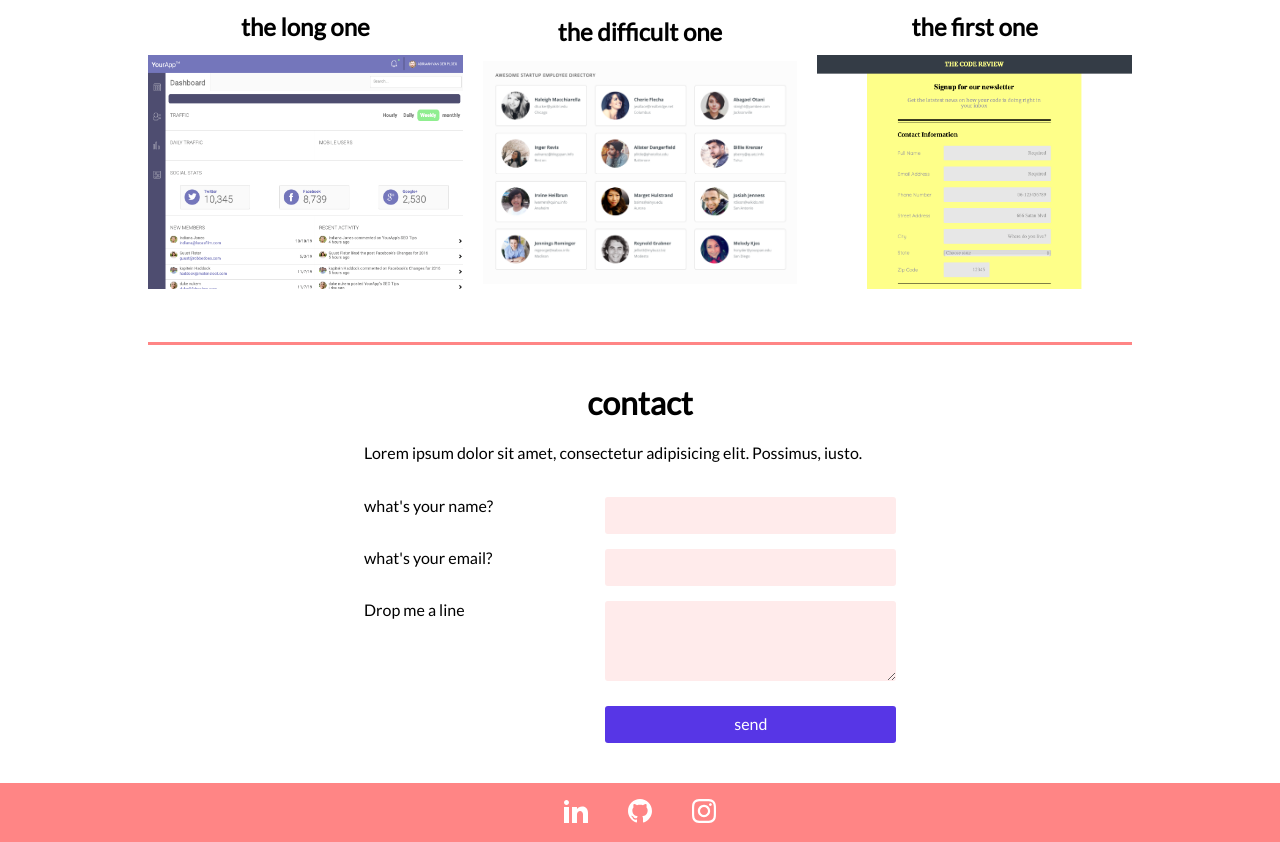
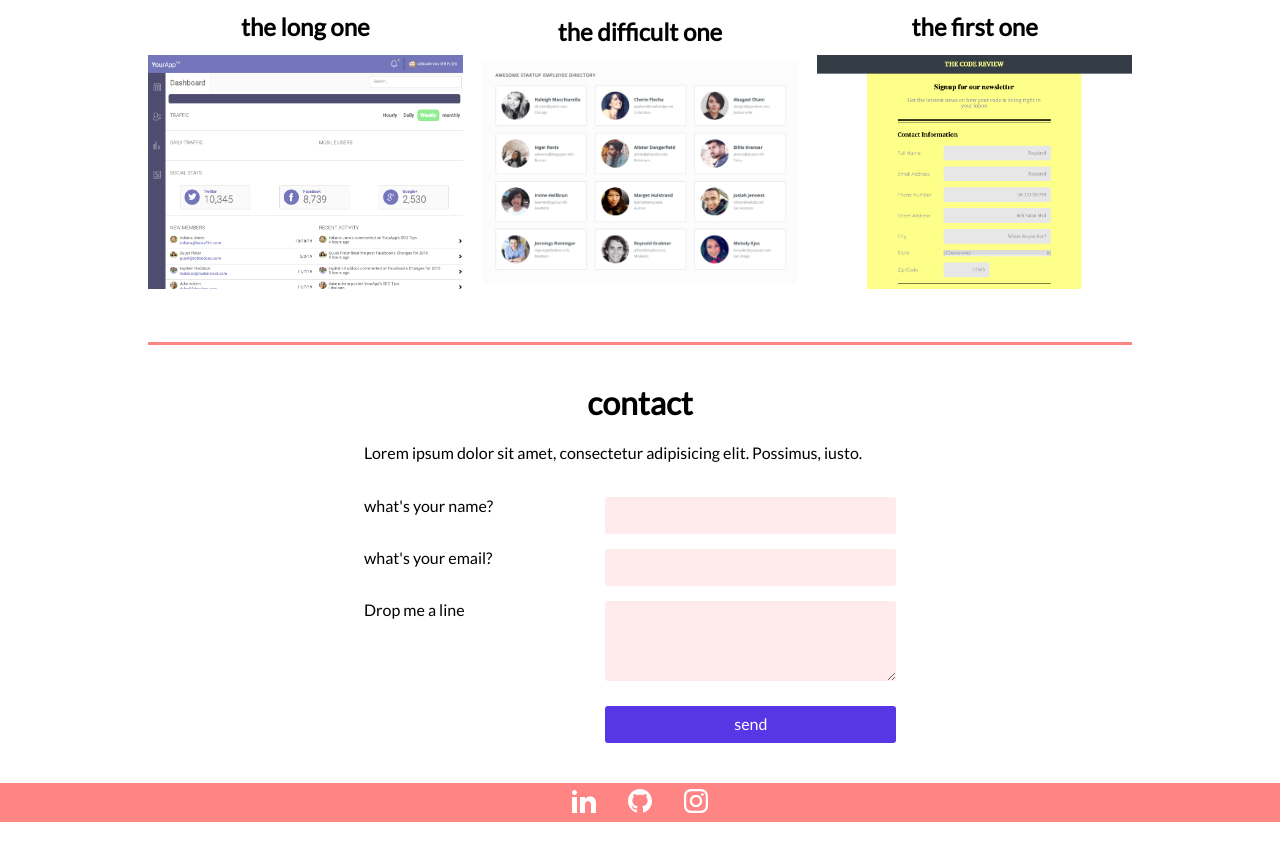
Before and after one commit to adriaan113/capstone_portfolio, a plain HTML site: page index.html in a window 1280 px wide. Shown: the part 618-1460 px from the top of the page. Drawn offline with nearby package versions, Linux system fonts and the light colour scheme.

Commit message:
made social icons SCG inline

```diff
--- a/index.html
+++ b/index.html
@@ -221,9 +221,19 @@
 
   <footer>
     <div class="social-container">
-      <a href="https://www.linkedin.com/in/adriaanvanderploeg/" target="_blank"><img src="img/thumbnails/linkedin.svg" alt=""></a>
-      <a href="https://github.com/adriaan113" target="_blank"><img src="img/thumbnails/github.svg" alt=""></a>
-      <a href="https://www.instagram.com/adriaanvanderploeg/" target="_blank"><img src="img/thumbnails/insta.svg" alt=""></a>
+      <a href="https://www.linkedin.com/in/adriaanvanderploeg/" target="_blank">
+        <svg class="social-icon" xmlns="http://www.w3.org/2000/svg" width="24" height="24" fill="#fff" viewBox="0 0 24 24">
+          <path d="M4.98 3.5c0 1.381-1.11 2.5-2.48 2.5s-2.48-1.119-2.48-2.5c0-1.38 1.11-2.5 2.48-2.5s2.48 1.12 2.48 2.5zm.02 4.5h-5v16h5v-16zm7.982 0h-4.968v16h4.969v-8.399c0-4.67 6.029-5.052 6.029 0v8.399h4.988v-10.131c0-7.88-8.922-7.593-11.018-3.714v-2.155z"/>
+        </svg>
+      </a>
+      <a href="https://github.com/adriaan113" target="_blank">
+        <svg class="social-icon" xmlns="http://www.w3.org/2000/svg" width="24" height="24" fill="#fff" viewBox="0 0 24 24"><path d="M12 0c-6.626 0-12 5.373-12 12 0 5.302 3.438 9.8 8.207 11.387.599.111.793-.261.793-.577v-2.234c-3.338.726-4.033-1.416-4.033-1.416-.546-1.387-1.333-1.756-1.333-1.756-1.089-.745.083-.729.083-.729 1.205.084 1.839 1.237 1.839 1.237 1.07 1.834 2.807 1.304 3.492.997.107-.775.418-1.305.762-1.604-2.665-.305-5.467-1.334-5.467-5.931 0-1.311.469-2.381 1.236-3.221-.124-.303-.535-1.524.117-3.176 0 0 1.008-.322 3.301 1.23.957-.266 1.983-.399 3.003-.404 1.02.005 2.047.138 3.006.404 2.291-1.552 3.297-1.23 3.297-1.23.653 1.653.242 2.874.118 3.176.77.84 1.235 1.911 1.235 3.221 0 4.609-2.807 5.624-5.479 5.921.43.372.823 1.102.823 2.222v3.293c0 .319.192.694.801.576 4.765-1.589 8.199-6.086 8.199-11.386 0-6.627-5.373-12-12-12z"/>
+        </svg>
+      </a>
+      <a href="https://www.instagram.com/adriaanvanderploeg/" target="_blank">
+        <svg class="social-icon" xmlns="http://www.w3.org/2000/svg" width="24" height="24" fill="#fff" viewBox="0 0 24 24"><path d="M12 2.163c3.204 0 3.584.012 4.85.07 3.252.148 4.771 1.691 4.919 4.919.058 1.265.069 1.645.069 4.849 0 3.205-.012 3.584-.069 4.849-.149 3.225-1.664 4.771-4.919 4.919-1.266.058-1.644.07-4.85.07-3.204 0-3.584-.012-4.849-.07-3.26-.149-4.771-1.699-4.919-4.92-.058-1.265-.07-1.644-.07-4.849 0-3.204.013-3.583.07-4.849.149-3.227 1.664-4.771 4.919-4.919 1.266-.057 1.645-.069 4.849-.069zm0-2.163c-3.259 0-3.667.014-4.947.072-4.358.2-6.78 2.618-6.98 6.98-.059 1.281-.073 1.689-.073 4.948 0 3.259.014 3.668.072 4.948.2 4.358 2.618 6.78 6.98 6.98 1.281.058 1.689.072 4.948.072 3.259 0 3.668-.014 4.948-.072 4.354-.2 6.782-2.618 6.979-6.98.059-1.28.073-1.689.073-4.948 0-3.259-.014-3.667-.072-4.947-.196-4.354-2.617-6.78-6.979-6.98-1.281-.059-1.69-.073-4.949-.073zm0 5.838c-3.403 0-6.162 2.759-6.162 6.162s2.759 6.163 6.162 6.163 6.162-2.759 6.162-6.163c0-3.403-2.759-6.162-6.162-6.162zm0 10.162c-2.209 0-4-1.79-4-4 0-2.209 1.791-4 4-4s4 1.791 4 4c0 2.21-1.791 4-4 4zm6.406-11.845c-.796 0-1.441.645-1.441 1.44s.645 1.44 1.441 1.44c.795 0 1.439-.645 1.439-1.44s-.644-1.44-1.439-1.44z"/>
+        </svg>
+      </a>
     </div>
   </footer><!-- /footer -->
 
--- a/scss/main.scss
+++ b/scss/main.scss
@@ -349,8 +349,8 @@ header{
   justify-content: space-around;
   background-color: $mainBgColor;
   padding: 6px;
-  img{
-    padding: 10px;
+  .social-icon{
+  //  padding: 10px;
   }
 }
 
@@ -403,6 +403,9 @@ nav ul li a:hover{
   outline: none;
 }
 
+.social-icon:hover{
+  fill: $primaryColor;
+}
 
 
 //***************************************************//
@@ -486,8 +489,9 @@ nav ul li a:hover{
 
   .social-container{
     justify-content: center;
-    img{
-      padding: 10px 20px;
+    .social-icon{
+      padding: 0;
+      margin: 0 1em;
     }
   }
 }
```
Also changed, not shown: css/main.css, 1 other file.
